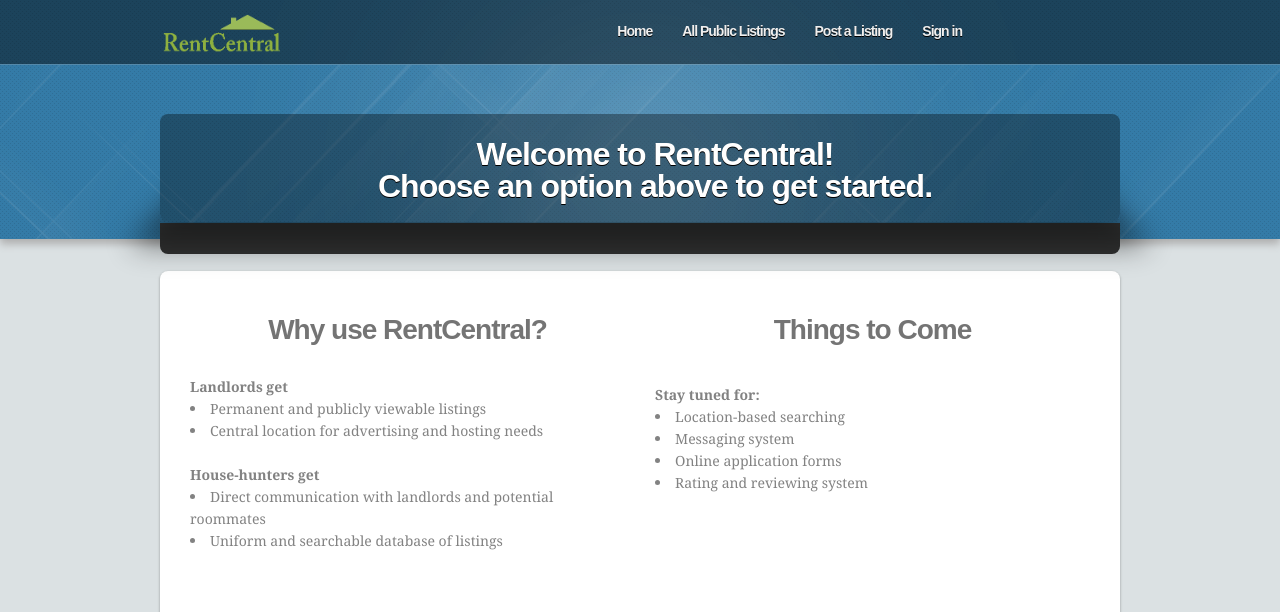
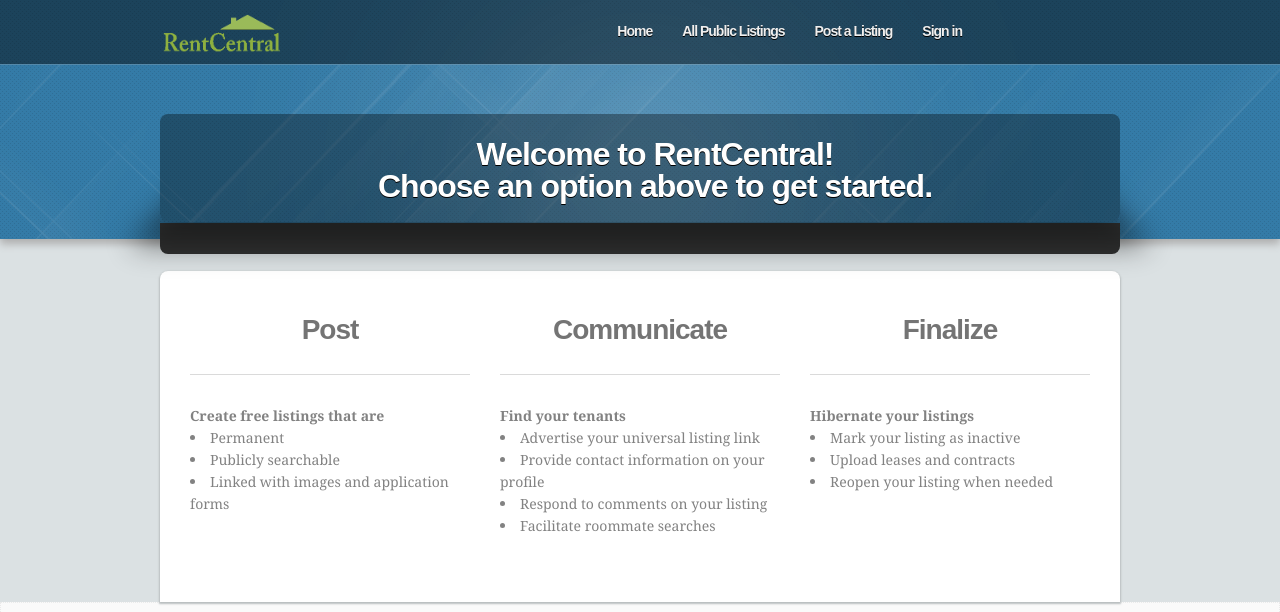
Before and after one commit to petercheng00/RentCentral, a Rails app: page / in a window 1280 px wide. Shown: the top 612 px of the page. Run offline with Rails 7, Linux system fonts and the light colour scheme; parts of the project's set-up code (start-up, migrations or seed data) failed here and were passed over; some libraries are stand-ins or nearby versions.

Commit message:
changed home page

```diff
--- a/app/views/listings/home.html.haml
+++ b/app/views/listings/home.html.haml
@@ -7,28 +7,35 @@
   #slideshow-shadow
 #content
   .maincontent-inner
-    .col-2
+    .col-3
       .center
         %h2
-          Why use RentCentral?
+          Post
+      <hr>
+      %b Create free listings that are
+      %u1
+        %li Permanent
+        %li Publicly searchable
+        %li Linked with images and application forms
       <br>
-      %b Landlords get
-      %u1
-        %li Permanent and publicly viewable listings
-        %li Central location for advertising and hosting needs
-      <br>
-      %b House-hunters get
-      %u1
-        %li Direct communication with landlords and potential roommates
-        %li Uniform and searchable database of listings
-    .col-2
+    .col-3
       .center
         %h2
-          Things to Come
-        <br>
-      %b Stay tuned for:
+          Communicate
+        <hr>
+      %b Find your tenants
       %u1
-        %li Location-based searching
-        %li Messaging system
-        %li Online application forms
-        %li Rating and reviewing system
+        %li Advertise your universal listing link
+        %li Provide contact information on your profile
+        %li Respond to comments on your listing
+        %li Facilitate roommate searches
+    .col-3
+      .center
+        %h2
+          Finalize
+        <hr>
+      %b Hibernate your listings
+      %u1
+        %li Mark your listing as inactive
+        %li Upload leases and contracts
+        %li Reopen your listing when needed
```
